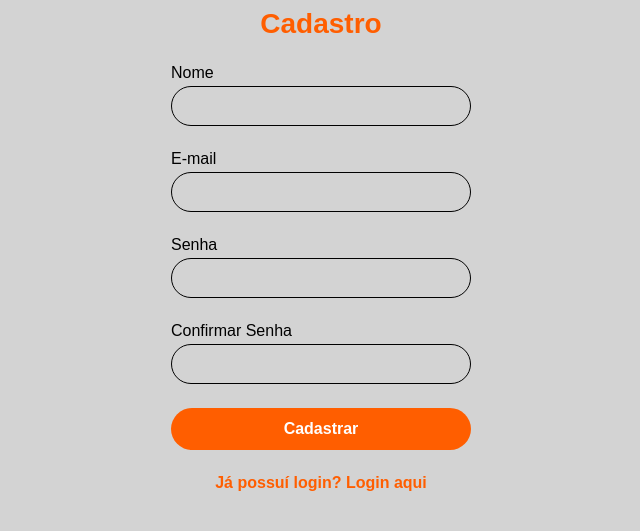
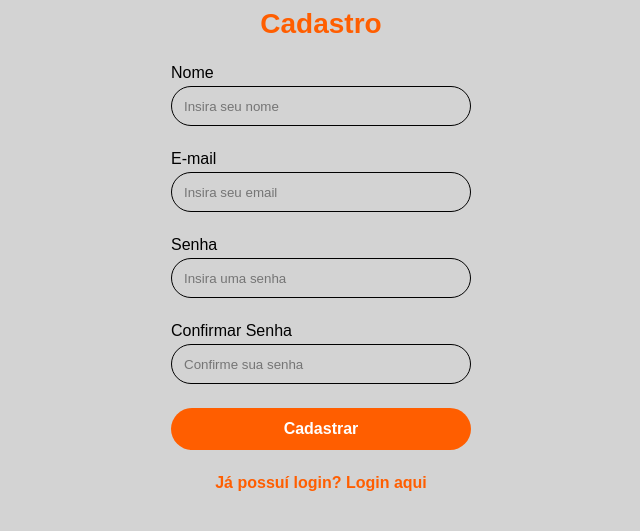
Before and after one commit to alwaystiredbtw/breadmarket, a PHP site: page /cadastrar.php in a window 1280 px wide. Shown: the part 142-673 px from the top of the page, without its empty margins (319-959 px from the left). Run offline with PHP 8.4, Linux system fonts and the light colour scheme.

Commit message:
Validity

```diff
--- a/cadastrar.php
+++ b/cadastrar.php
@@ -45,11 +45,7 @@ if ($_SERVER['REQUEST_METHOD'] === 'POST') {
             } else {
                 echo "Erro ao cadastrar usuário: " . mysqli_error($conn);
             }
-        } else {
-            echo "As senhas não coincidem";
         }
-    } else {
-        echo "Preencha todos os campos";
     }
 }
 ?>
@@ -71,36 +67,88 @@ if ($_SERVER['REQUEST_METHOD'] === 'POST') {
         <img src="./assets/logo-index.png" alt="Logo Bread Market" class="logo">
     </header>
 
-    <form method="post">
+    <form method="post" id="formCadastro">
         <h1>Cadastro</h1>
 
         <div class="input-wrapper">
             <label for="nome">Nome</label>
-            <input type="name" name="nome" id="nome">
+            <input type="text" name="nome" id="nome" placeholder="Insira seu nome" minlength="5" required>
         </div>
 
         <div class="input-wrapper">
             <label for="login">E-mail</label>
-            <input type="email" name="login" id="login">
+            <input type="email" name="login" id="login" placeholder="Insira seu email" required>
         </div>
 
         <div class="input-wrapper">
             <label for="senha">Senha</label>
-            <input type="password" name="senha" id="senha">
+            <input type="password" name="senha" id="senha" placeholder="Insira uma senha"   minlength="6"  required>
         </div>
 
         <div class="input-wrapper">
             <label for="confirmar-senha">Confirmar Senha</label>
-            <input type="password" name="confirmar-senha" id="confirmar-senha">
+            <input type="password" name="confirmar-senha" id="confirmar-senha"  placeholder="Confirme sua senha" minlength="6" required>
         </div>
 
         <button type="submit">Cadastrar</button>
 
         <a href="./index.php">Já possuí login? Login aqui</a>
     </form>
+</body>
+
+<script>
+    document.getElementById('meuFormulario').addEventListener('submit', function(event) {
+        var nomeInput = document.getElementById('nome');
+        var emailInput = document.getElementById('email');
+        var senhaInput = document.getElementById('senha');
+        var confirmarSenhaInput = document.getElementById('confirmarSenha');
+
+        // Validar o campo de nome
+        if (!isValidNome(nomeInput.value)) {
+            nomeInput.setCustomValidity('Por favor, insira um nome válido.');
+        } else {
+            nomeInput.setCustomValidity('');
+        }
+
+        // Validar o campo de email
+        if (!isValidEmail(emailInput.value)) {
+            emailInput.setCustomValidity('Por favor, insira um endereço de email válido.');
+        } else {
+            emailInput.setCustomValidity('');
+        }
+
+        // Validar o campo de senha (por exemplo, pelo menos 8 caracteres)
+        if (!isValidSenha(senhaInput.value)) {
+            senhaInput.setCustomValidity('A senha deve ter pelo menos 8 caracteres.');
+        } else {
+            senhaInput.setCustomValidity('');
+        }
+
+        // Validar a confirmação de senha
+        if (confirmarSenhaInput.value !== senhaInput.value) {
+            confirmarSenhaInput.setCustomValidity('As senhas não coincidem.');
+        } else {
+            confirmarSenhaInput.setCustomValidity('');
+        }
+    });
+
+    // Função para validar o nome (por exemplo, apenas letras e espaços)
+    function isValidNome(nome) {
+        var nomeRegex = /^[a-zA-Z\s]+$/;
+        return nomeRegex.test(nome);
+    }
+
+    // Função para validar o formato do email
+    function isValidEmail(email) {
+        var emailRegex = /^[^\s@]+@[^\s@]+\.[^\s@]+$/;
+        return emailRegex.test(email);
+    }
+
+    // Função para validar a senha (por exemplo, pelo menos 8 caracteres)
+    function isValidSenha(senha) {
+        return senha.length >= 8;
+    }
+</script>
 
 
-    <script type="module" src="https://unpkg.com/ionicons@7.1.0/dist/ionicons/ionicons.esm.js"></script>
-    <script nomodule src="https://unpkg.com/ionicons@7.1.0/dist/ionicons/ionicons.js"></script>
-</body>
 </html>
--- a/connection.php
+++ b/connection.php
@@ -2,7 +2,7 @@
 $host = '127.0.0.1:3306';
 $db = 'breadMarket';
 $user = 'root';
-$password = 'admin';
+$password = '';
 
 $conn = new mysqli($host, $user, $password, $db);
 
```
